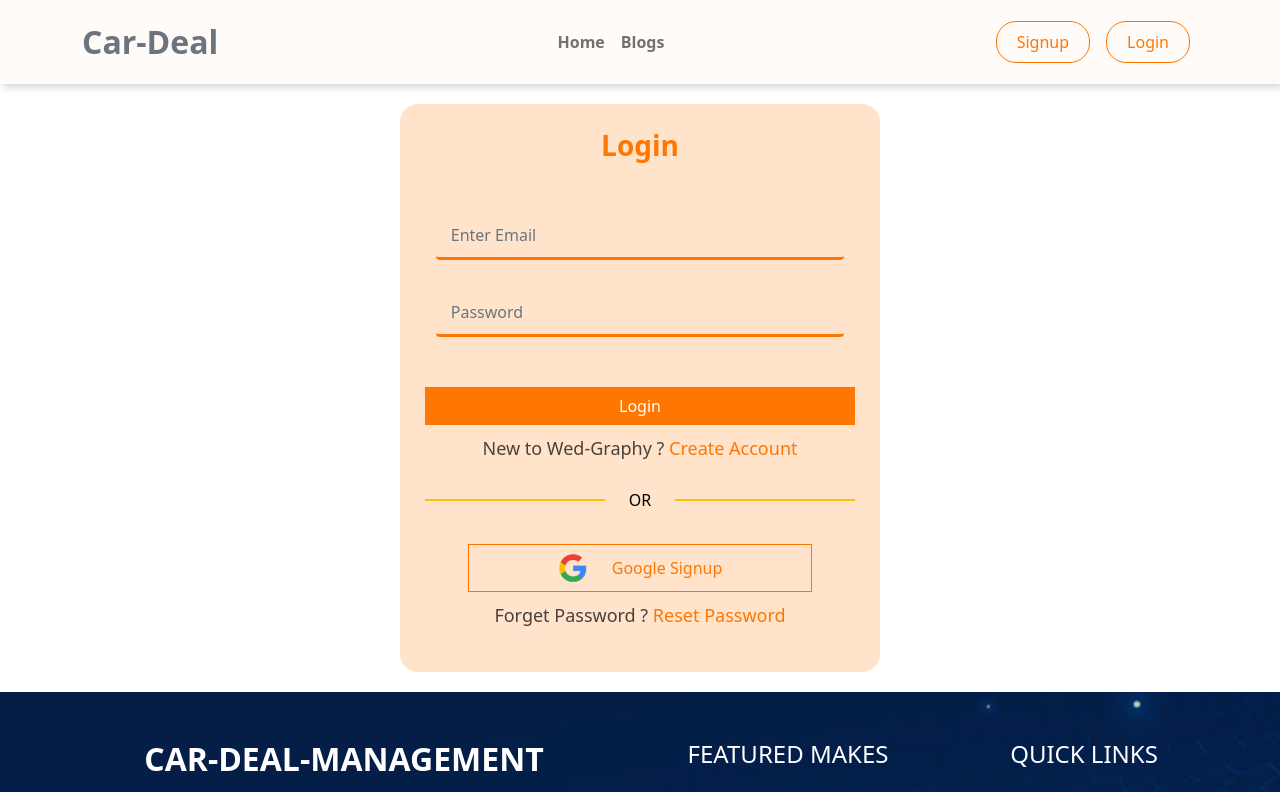
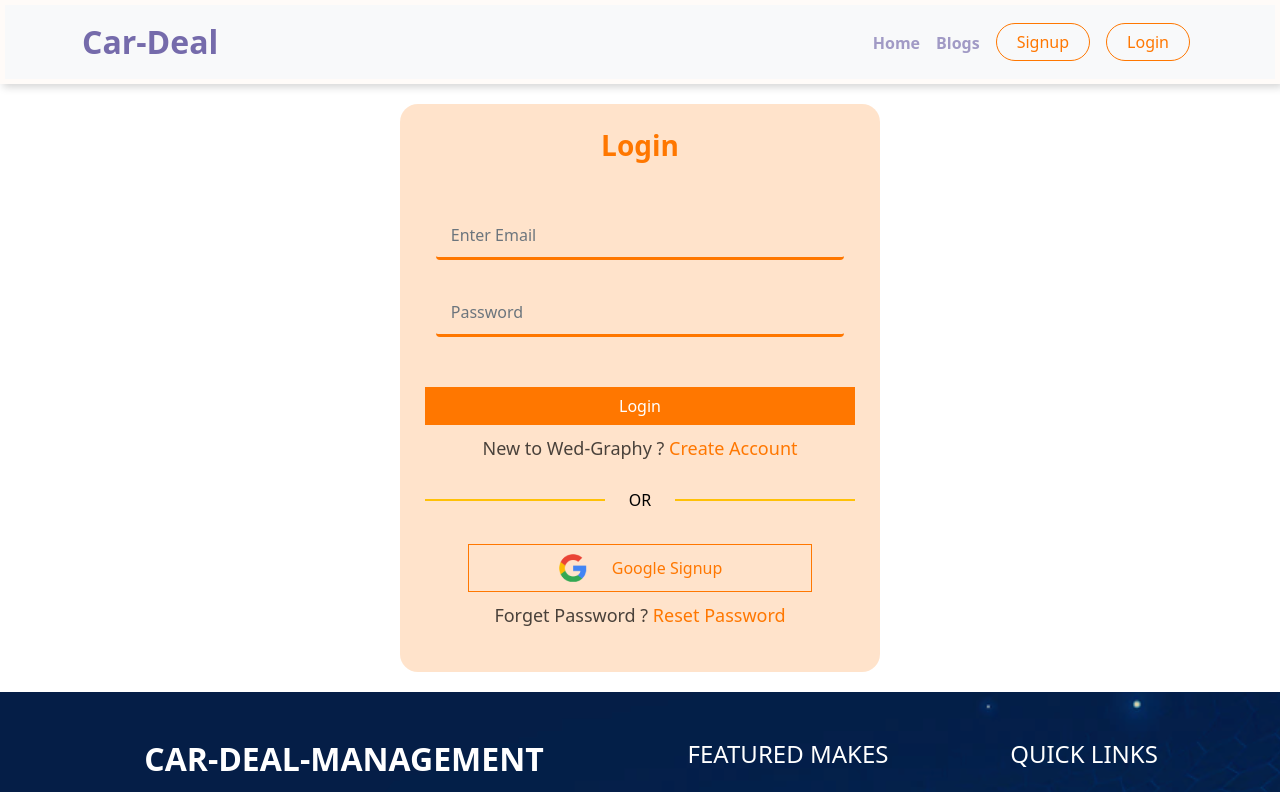
Before and after one commit to aonikpaulalock/Assiment-11, a React (Create React App) app: page /login in a window 1280 px wide. Shown: the top 792 px of the page. Built offline with nearby package versions, Linux system fonts and the light colour scheme; no server answers.

Commit message:
Manage Components Done

```diff
--- a/public/services.json
+++ b/public/services.json
@@ -53,7 +53,7 @@
         "price": "75,000",
         "supplierName":"Honda Civic-Deller",
         "quantity":"3",
-        "description": "A 2020 Honda Civic comes with a 2.0-liter four-cylinder engine that pumps out 158 horse power110 kW of power (at 5000 rpm)",
+        "description": "A 2020 Honda Civic comes with a 2.0-liter four-cylinder engine that pumps out 158 horse power110 kW of power (at 5000 rpm) is measured 145Nm@4600rpm",
         "img": "https://i.ibb.co/yNqW1Wd/card7.jpg"
     },
     {
--- a/src/App.js
+++ b/src/App.js
@@ -14,6 +14,7 @@ import RequireAuth from './Pages/Seared/RequireAuth/RequireAuth';
 import ManageProducts from './Pages/ManageProducts/ManageProducts';
 import InventoryDetails from './Pages/InventoryDetails/InventoryDetails';
 import AddItems from './Pages/AddItems/AddItems';
+import MyItems from './Pages/MyItems/MyItems';
 
 function App() {
   return (
@@ -30,18 +31,31 @@ function App() {
           }>
 
         </Route>
-        <Route path="/inventory/manageProduct" element=
+        {/* <Route path="/inventory/manageProduct" element=
           {
             <RequireAuth>
               <ManageProducts />
             </RequireAuth>
           }>
 
-        </Route>
+        </Route> */}
+        <Route path="/inventory/manageProduct" element={
+          <RequireAuth>
+            <ManageProducts/>
+          </RequireAuth>
+        }></Route>
         <Route path="/inventory/manageProduct/AddItem" element=
           {
             <RequireAuth>
               <AddItems/>
+            </RequireAuth>
+          }>
+
+        </Route>
+        <Route path="/inventory/manageProduct/AddItem/myItems" element=
+          {
+            <RequireAuth>
+              <MyItems/>
             </RequireAuth>
           }>
 
--- a/src/Pages/AddItems/AddItems.js
+++ b/src/Pages/AddItems/AddItems.js
@@ -1,17 +1,21 @@
 import axios from 'axios';
 import React from 'react';
 import { Form } from 'react-bootstrap';
+import { useAuthState } from 'react-firebase-hooks/auth';
+import auth from '../../firebase.init';
 
 const AddItems = () => {
+  const [user] = useAuthState(auth)
   const handleAddProduct = async (event) => {
     event.preventDefault()
     const name = event.target.name.value;
     const description = event.target.description.value;
     const price = event.target.price.value;
     const img = event.target.img.value;
-    console.log(name, description, price, img);
-    const user = { name, description, price, img }
-    const { data } = await axios.post("http://localhost:5000/productAdd", user)
+    const email = user.email;
+    console.log(name, description, price, img, email);
+    const Adduser = { name, description, price, img, email }
+    const { data } = await axios.post("http://localhost:5000/productAdd", Adduser)
     console.log(data)
   }
   return (
@@ -21,6 +25,12 @@ const AddItems = () => {
           <h3 className="heding">Add Items</h3>
           <Form.Group className="">
             <Form.Control type="text" name="name" placeholder="Name"
+              className="input"
+              required
+            />
+          </Form.Group>
+          <Form.Group className="">
+            <Form.Control type="email" value={user.email} placeholder="Name" readOnly
               className="input"
               required
             />
--- a/src/Pages/ManageProducts/ManageProducts.js
+++ b/src/Pages/ManageProducts/ManageProducts.js
@@ -1,15 +1,42 @@
+import axios from 'axios';
 import React, { useEffect, useState } from 'react';
 import { Table } from 'react-bootstrap';
-import ManageTable from '../ManageTable/ManageTable';
+import { useNavigate } from 'react-router-dom';
 
 const ManageProducts = () => {
+  const navigate = useNavigate()
   const [products, setProducts] = useState([]);
-  console.log(products);
   useEffect(() => {
     fetch("http://localhost:5000/products")
       .then(res => res.json())
       .then(data => setProducts(data))
-  }, [])
+  }, [products._id])
+
+  const handleDelete = async (id) => {
+    const confirmDelete = window.confirm("Are You Sure Delete Data")
+    console.log(id);
+    // if(confirmDelete){
+    //     const url =`http://localhost:5000/productDelete/${id}`
+    //     fetch(url,{
+    //       method:"DELETE",
+    //     })
+    //     .then(res => res.json())
+    //     .then(data => {
+    //       const filterDelete = products.filter(product => product._id !== id) ;
+    //       setProducts(filterDelete)
+    //       console.log(data);
+    //     })
+    // }
+    if (confirmDelete) {
+      const url = `http://localhost:5000/productDelete/${id}`
+      await axios
+        .delete(url)
+        .then(response => {
+            const filterDelete = products.filter(product => product._id !== id)
+            setProducts(filterDelete)
+        })
+    }
+  }
   return (
     <div className="container my-4">
       <Table striped bordered hover borderless className="shadow rounded">
@@ -21,16 +48,28 @@ const ManageProducts = () => {
             <th>Delete And Add Items</th>
           </tr>
         </thead>
+        <tbody>
+
           {
-            products.map(product => <ManageTable
-              key={product._id}
-              product={product}
-            >
-            </ManageTable>)
+            products.map(product => {
+              return (
+                <tr key={product._id} className="text-center">
+                  <td>
+                    <img src={product.img} alt="" className='img-fluid' height={50} width={150} />
+                  </td>
+                  <td className="text-center pt-4 fw-bold">{product.name}</td>
+                  <td className="text-center pt-4 fw-bold">$ {product.price}</td>
+                  <td className="text-center pt-4">
+                    <button className="All-Button" onClick={() => handleDelete(product._id)}>Delete</button>
+                    <button className="All-Button" onClick={() => navigate("/inventory/manageProduct/AddItem")}>Add Items</button>
+                  </td>
+                </tr>
+              )
+            })
           }
+        </tbody>
       </Table>
-    </div>
+    </div >
   );
 };
-
-export default ManageProducts;
+export default ManageProducts
--- a/src/Pages/ManageTable/ManageTable.js
+++ b/src/Pages/ManageTable/ManageTable.js
@@ -1,24 +1,49 @@
-import React from 'react';
-import { useNavigate } from 'react-router-dom';
+// import axios from 'axios';
+// import { useState } from 'react';
+// import { useNavigate } from 'react-router-dom';
 
-const ManageTable = ({ product }) => {
-  const {img, price, name } = product;
-  const navigate = useNavigate()
-  return (
-    <tbody>
-      <tr className="text-center">
-        <td>
-          <img src={img} alt="" className='img-fluid' height={50} width={150} />
-        </td>
-        <td className="text-center pt-4 fw-bold">{name}</td>
-        <td className="text-center pt-4 fw-bold">$ {price}</td>
-        <td className="text-center pt-4">
-          <button className="All-Button">Delete</button>
-          <button className="All-Button" onClick={()=>navigate("/inventory/manageProduct/AddItem") }>Add Items</button>
-        </td>
-      </tr>
-    </tbody>
-  );
-};
+// const ManageTable = ({ product, fun }) => {
+//   const [products, setProducts] = fun;
+//   console.log(products);
+//   const { img, price, name } = product;
+//   const navigate = useNavigate()
+//   const handleDelete = async (id) => {
+//     const confirmDelete = window.confirm("Are You Sure Delete Data")
+//     if (confirmDelete) {
+//       fetch(`http://localhost:5000/productDelete/${id}`)
+//         .then(res => res.json())
+//         .then(data => {
+//           if (data.deletedCount > 0) {
+//             const filterDelete = products.filter(product => product._id !== id)
+//             setProducts(filterDelete)
+//           }
+//         })
+//       // await axios
+//       //   .delete(`http://localhost:5000/productDelete/${id}`)
+//       //   .then(response => {
+//       //     if (response.deletedCount > 0) {
+//       //       const filterDelete = products.filter(product => product._id !== id)
+//       //       setProducts(filterDelete)
+//       //     }
+//       //   })
+//     }
 
-export default ManageTable;
+//   }
+//   return (
+//     <tbody>
+//       <tr className="text-center">
+//         <td>
+//           <img src={img} alt="" className='img-fluid' height={50} width={150} />
+//         </td>
+//         <td className="text-center pt-4 fw-bold">{name}</td>
+//         <td className="text-center pt-4 fw-bold">$ {price}</td>
+//         <td className="text-center pt-4">
+//           <button className="All-Button" onClick={() => handleDelete(product._id)}>Delete</button>
+//           <button className="All-Button" onClick={() => navigate("/inventory/manageProduct/AddItem")}>Add Items</button>
+//         </td>
+//       </tr>
+//     </tbody>
+//   );
+// };
+
+// export default ManageTable;
--- /dev/null
+++ b/src/Pages/MyItems/MyItems.js
@@ -0,0 +1,19 @@
+import React, { useEffect, useState } from 'react';
+
+const MyItems = () => {
+  // const [myItem, setMyItem] = useState([])
+  // useEffect(() => {
+  //   fetch("http://localhost:5000/products")
+  //   .then(res => res.json())
+  //   .then(data => {
+  //     setMyItem(data)
+  //   })
+  // }, [])
+  return (
+    <div>
+      <h1>My Items</h1>
+    </div>
+  );
+};
+
+export default MyItems;
--- a/src/Pages/Seared/Header/Header.js
+++ b/src/Pages/Seared/Header/Header.js
@@ -9,35 +9,31 @@ const Header = () => {
   const [user] = useAuthState(auth)
   return (
     <div className="header">
-      <Navbar collapseOnSelect expand="lg">
+      <Navbar bg="light" expand="lg">
         <Container>
-          <Navbar.Brand className="fw-bold fs-2 text-muted">
+          <Navbar.Brand as={Link} to="/" className="fw-bold fs-2 text-muted brand">
             Car-Deal
           </Navbar.Brand>
-          <Navbar.Toggle aria-controls="responsive-navbar-nav" />
-          <Navbar.Collapse id="responsive-navbar-nav">
-            <Nav className="mx-auto">
-              <Nav.Link as={Link} to="/" className="fw-bold">Home</Nav.Link>
-              <Nav.Link as={Link} to="/blogs" className="fw-bold">Blogs</Nav.Link>
-              {
-                user ?
-                  <span>
-                    <Nav.Link as={Link} to="/inventory/manageProduct" className="fw-bold">Manage-Inventory</Nav.Link>
-                  </span> :
-                  <span>
-
-                  </span>
+          <Navbar.Toggle aria-controls="basic-navbar-nav" />
+          <Navbar.Collapse id="basic-navbar-nav">
+            <Nav className="ms-auto">
+              <Nav.Link as={Link} to="/" className="fw-bold pt-3 Sheared-Color">Home</Nav.Link>
+              <Nav.Link as={Link} to="/blogs" className="fw-bold pt-3 Sheared-Color">Blogs</Nav.Link>
+              {user ?
+                <Nav>
+                  <Nav.Link as={Link} to="/inventory/manageProduct" className="fw-bold pt-3 Sheared-Color">Manage-Inventory</Nav.Link>
+                  <Nav.Link as={Link} to="/inventory/manageProduct/AddItem" className="fw-bold pt-3 Sheared-Color">Add-Items</Nav.Link>
+                  <Nav.Link as={Link} to="/inventory/manageProduct/AddItem/myItems" className="fw-bold pt-3 Sheared-Color">My-Items</Nav.Link>
+                </Nav> :
+                <Nav>
+                </Nav>
               }
-            </Nav>
-            <Nav>
               <Nav.Link as={Link} to="/signup">
                 <button className="Sign-Login">Signup</button>
               </Nav.Link>
-              {!user ?
-                <Nav.Link as={Link} to="/login">
-                  <button className="Sign-Login">Login</button>
-                </Nav.Link>
-                :
+              {!user ? <Nav.Link as={Link} to="/login">
+                <button className="Sign-Login">Login</button>
+              </Nav.Link> :
                 <Nav.Link>
                   <button className="Sign-Login" onClick={() => signOut(auth)}>Logout</button>
                 </Nav.Link>
--- a/src/Pages/Styles/Header.css
+++ b/src/Pages/Styles/Header.css
@@ -1,5 +1,14 @@
 .header {
-  background-color:#fffbf8;
+  background-color: #fffbf8;
   padding: 5px;
   box-shadow: 3px 3px 8px #d4d4d4;
 }
+
+.Sheared-Color {
+  color: #15027162 !important;
+  ;
+}
+
+.brand {
+  color: #15027193 !important;
+}
--- a/src/Pages/Styles/Signup.css
+++ b/src/Pages/Styles/Signup.css
@@ -83,7 +83,7 @@
   background-color: transparent;
   color: #ff7700;
   border: 1px solid #ff7700;
-  padding: 8px 20px;
+  padding: 6px 20px;
   font-weight: 500;
   border-radius: 20px;
 }
```
Also changed, not shown: src/Pages/Styles/ShearedStyle.css (line endings or trailing spaces).
